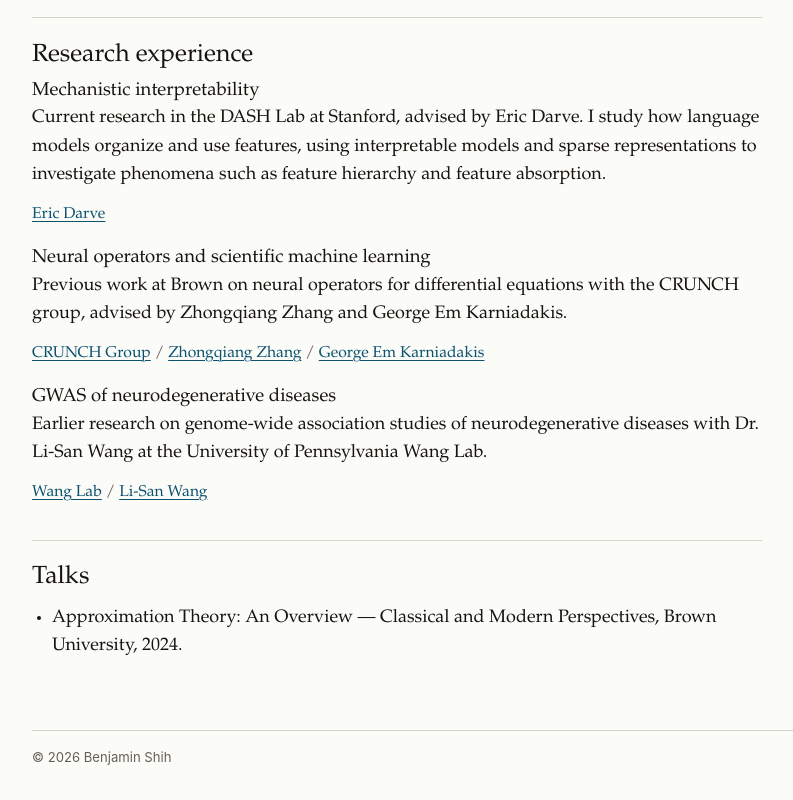
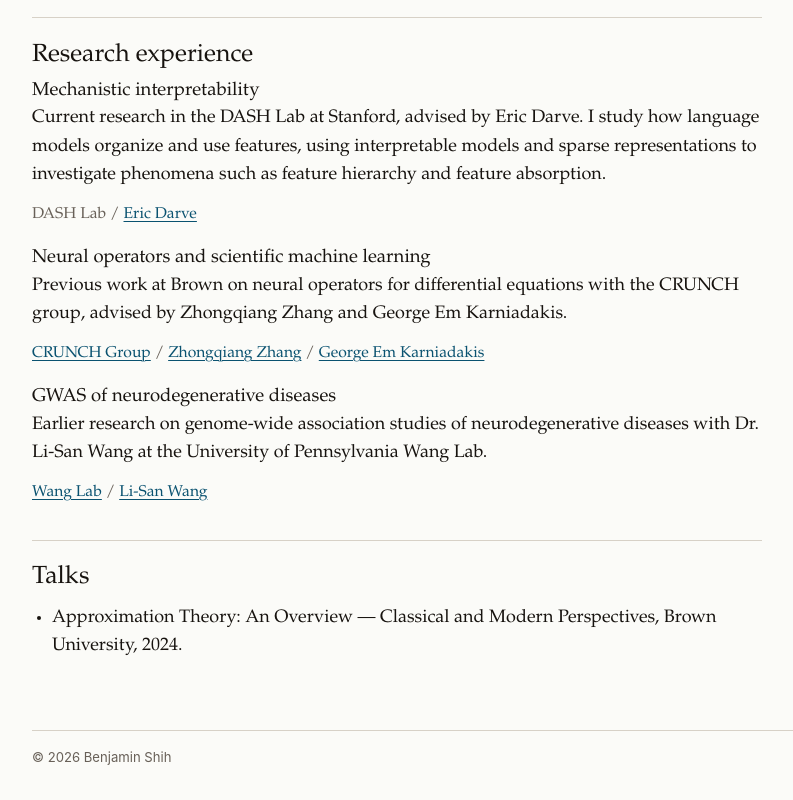
Before and after one commit to benjamin-shih/benjamin-shih.github.io, an Astro site: page /research in a window 1280 px wide. Shown: the part 1070-1870 px from the top of the page, without its empty margins (68-861 px from the left). Built offline with nearby package versions, Linux system fonts and the light colour scheme; Astro itself is replaced by a stand-in of ours.

Commit message:
Add plain DASH Lab research label

```diff
--- a/src/data/profile.ts
+++ b/src/data/profile.ts
@@ -86,6 +86,7 @@ export const researchHistory = [
     description:
       "Current research in the DASH Lab at Stanford, advised by Eric Darve. I study how language models organize and use features, using interpretable models and sparse representations to investigate phenomena such as feature hierarchy and feature absorption.",
     links: [
+      { label: "DASH Lab" },
       { label: "Eric Darve", href: "https://profiles.stanford.edu/eric-darve" },
     ],
   },
--- a/src/pages/research.astro
+++ b/src/pages/research.astro
@@ -66,7 +66,7 @@ import { publications, researchHistory, talks, thesis } from "../data/profile";
         <p class="inline-links">
           {item.links.map((link, index) => (
             <>
-              <a href={link.href}>{link.label}</a>{index < item.links.length - 1 && <span> / </span>}
+              {"href" in link ? <a href={link.href}>{link.label}</a> : <span>{link.label}</span>}{index < item.links.length - 1 && <span> / </span>}
             </>
           ))}
         </p>
```
